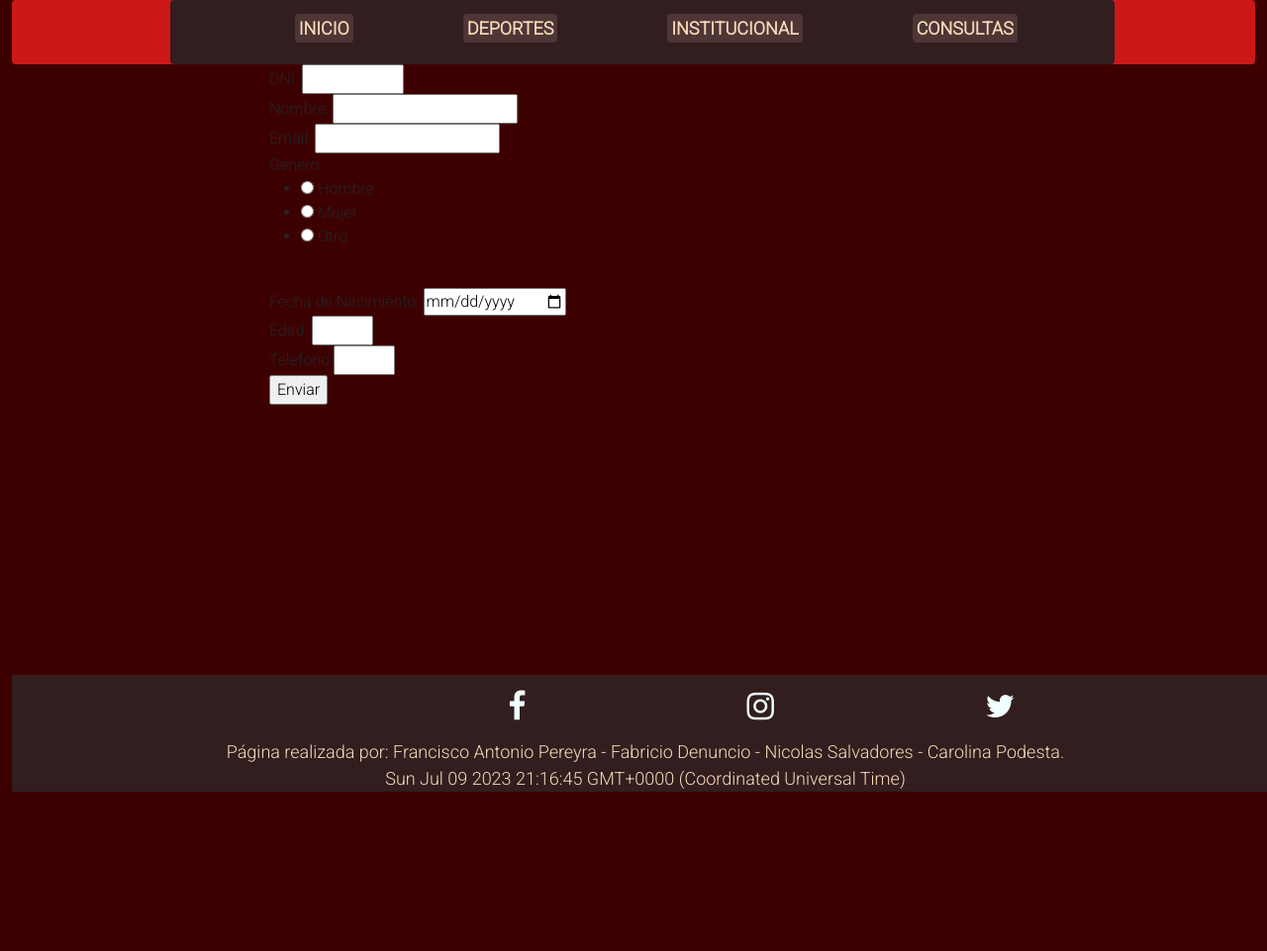
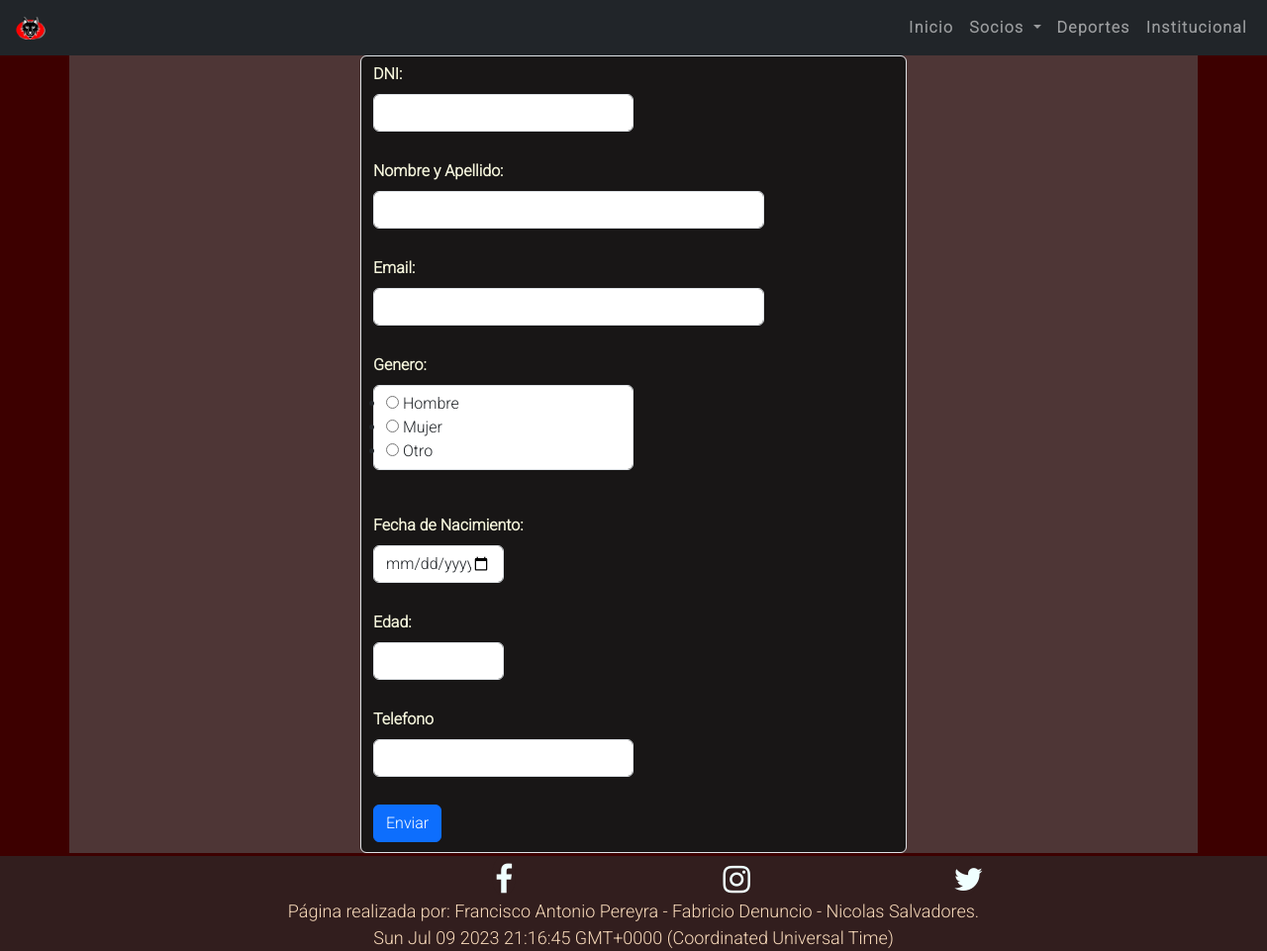
Before and after one commit to fapereyra/CaC_G20_Comision23008, a Flask app: page /formulario in a window 1280 px wide. Shown: the whole page at 99% size. Before the commit the page ends 800 px from the top, so only its background shows below. Run offline with Flask 3, Linux system fonts and the light colour scheme; some libraries are stand-ins or nearby versions.

Commit message:
formulario y front actualizados

```diff
--- a/app.py
+++ b/app.py
@@ -1,6 +1,6 @@
 import sqlite3
 import os
-from flask import Flask, jsonify, request, render_template, url_for
+from flask import Flask, jsonify, request, render_template, url_for, redirect
 from flask_cors import CORS
 from formulario import FormularioInscripcion
 from flask_bootstrap import Bootstrap4
@@ -232,7 +232,7 @@ app.config['SECRET_KEY'] = SECRET_KEY
 inscripcion = InscripcionADeporte()         # Instanciamos una inscripcion
 administracion = AdministracionDeSocios()   # Instanciamos una administracion
 
-@app.route('/', methods=["GET"])
+@app.route('/', methods=["GET", "POST"])
 def index():
     return render_template("index.html")
 
@@ -316,12 +316,15 @@ def obtener_inscripciones():
 @app.route('/formulario', methods=["GET", "POST"])
 def formulario_socio():
     form = FormularioInscripcion()
-    if form.validate_on_submit():
-        form_data = request.form
-        # send_email(form_data['name'], form_data['email'], form_data['message'], type='contact')
-        # return render_template('contact.html', title='Gracias por ponerte en contacto!',
-        #                        subtitle='Tendras tu respuesta muy rapido', form=form)
-    return render_template("formulario.html", title=False, form=form)
+    if request.method == 'POST':
+        if form.validate_on_submit():
+            form_data = request.form
+            return redirect(url_for("formulario_exitoso"))
+    return render_template("formulario.html", form=form)
+
+@app.route('/formulario_exitoso', methods=["GET", "POST"])
+def formulario_exitoso():
+    return render_template("formulario_exitoso.html")
 
 # Finalmente, si estamos ejecutando este archivo, lanzamos app.
 if __name__ == '__main__':
--- a/formulario.py
+++ b/formulario.py
@@ -1,11 +1,11 @@
 from flask_wtf import FlaskForm
-from wtforms import StringField, SubmitField, DateField, IntegerField, RadioField
+from wtforms import StringField, SubmitField, DateField, IntegerField, RadioField, TelField
 from wtforms.validators import InputRequired, Length, Email, NumberRange
 from wtforms.widgets import html_params
 
 class FormularioInscripcion(FlaskForm):
     dni = IntegerField('DNI:', validators=[InputRequired(),NumberRange(min=1, max=99999999, message='Introduce una edad valida') ])
-    nombreyapellido = StringField('Nombre:', validators=[InputRequired(), Length(min=2, max=50)])
+    nombreyapellido = StringField('Nombre y Apellido:', validators=[InputRequired(), Length(min=2, max=50)])
     email = StringField('Email:', validators=[InputRequired(), Length(min=6, max=50), Email()])
     sexo = RadioField('Genero:', choices=[('hombre','Hombre'), ('mujer','Mujer'), ('otro', 'Otro')], validators=[InputRequired(), Length(min=2, max=20)])
     nacimiento = DateField('Fecha de Nacimiento:', validators =[InputRequired()])
@@ -13,5 +13,5 @@ class FormularioInscripcion(FlaskForm):
 
 
 
-    telefono = IntegerField('Telefono', validators=[InputRequired(),NumberRange(min=1, max=110, message='Introduce correctamente, Ej: 1138383833') ])
+    telefono = TelField('Telefono', validators=[InputRequired()], description='Introduce correctamente, Ej: 1138383833')
     submit = SubmitField('Enviar')
--- a/static/css/headerYFooter.css
+++ b/static/css/headerYFooter.css
@@ -33,15 +33,15 @@
     background-color: #950101;
 }
 
-a{
-    background-color: #321E1E;
-    margin-left:16%;
- }
+.nav-item{
+    font-weight: bold;
+    letter-spacing: 0.1vw;
+}
 footer {
     background-color: rgb(61, 55, 55);
     display: flex;
-    overflow: hidden;
     position: absolute;
+    margin-top: 1rem;
     bottom: 0;
     width: 100%;
 }
@@ -63,13 +63,16 @@ footer {
 }
 
 .fa {
-    padding: 1rem;
+
     font-size: 2rem !important;
     width: 1.5rem;
     text-align: center;
     text-decoration: none;
     border-radius: 50%;
     color: azure;
+    background-color: #321E1E;
+    margin-left:16%;
+    padding-top: 0.5rem;
   }
 
 #fb{
--- a/static/css/index.css
+++ b/static/css/index.css
@@ -3,18 +3,20 @@
     font-family: 'Roboto', sans-serif;
 }
 
-a {
-    background-color: rgb(0, 0, 0);
-    border-radius: 4px;
-    padding: 4px;
-    color: white;
-    text-decoration: none;
+body {
+    background-color: #3D0000;
+    overflow-x: hidden;
 }
 
-body {
-    background-color: #3D0000;
-    overflow: hidden
+#contenedor-pagina{
+    position: relative;
+    min-height: 100vh;
 }
+
+#content-wrap {
+    padding-bottom: 6.2rem;
+  }
+
 h1{
     font-size: 3rem;
     color: #F9DBBB;
@@ -89,3 +91,23 @@ h2{
     background-color: black;
     color:red;
 }
+
+.formulario{
+    background-color: #4E3636;
+}
+
+form{
+    background-color: rgb(24, 22, 22) !important;
+    color: beige !important;
+    font-weight: bold !important;
+}
+
+.opciones{
+    background-color: #3D0000;
+    color: #F9DBBB;
+    font-size: 1.5rem;
+}
+
+.opciones p a:hover{
+    background-color: #8f8585;
+}
--- a/static/js/headerYFooter.js
+++ b/static/js/headerYFooter.js
@@ -64,7 +64,7 @@ class Footer{
     }
 }
 
-var mifooter = new Footer("Francisco Antonio Pereyra - Fabricio Denuncio - Nicolas Salvadores - Carolina Podesta", "Club Social Deportivo Wollff", crearFecha())
+var mifooter = new Footer("Francisco Antonio Pereyra - Fabricio Denuncio - Nicolas Salvadores", "Club Social Deportivo Wollff", crearFecha())
 
 function crearFecha(){
     var fecha = new Date()
--- a/templates/formulario.html
+++ b/templates/formulario.html
@@ -7,20 +7,36 @@
 {% block content %}
 {% import "bootstrap/wtf.html" as wtf %}
 
-<div class="container">
-    <div class="row">
-        <div class="col-lg-8 col-md-10 mx-auto">
+<div class="container mb-10 formulario">
+    <div class="row justify-content-center">
+        <div class="col-lg-8 col-md-10 d-flex justify-content-center ">
 
-            <form method="POST" action="/">
+            <form method="POST" class="form-control w-75">
                 {{ form.csrf_token }}
-                {{ form.dni.label }} {{ form.dni() }}<br>
-                {{ form.nombreyapellido.label }} {{ form.nombreyapellido() }}<br>
-                {{ form.email.label }} {{ form.email() }}<br>
-                {{ form.sexo.label }} {{ form.sexo() }}<br>
-                {{ form.nacimiento.label }} {{ form.nacimiento(onchange="calculateAge()") }}<br>
-                {{ form.edad.label }} {{ form.edad() }}<br>
-                {{ form.telefono.label }} {{ form.telefono() }}<br>
-                {{ form.submit() }}
+                <div class="mb-1">
+                {{ form.dni.label(class_="form-label") }} {{ form.dni(class_="form-control w-50") }}<br>
+                </div>
+                <div class="mb-1">
+                {{ form.nombreyapellido.label(class_="form-label") }} {{ form.nombreyapellido(class_="form-control w-75") }}<br>
+                </div>
+                <div class="mb-1">
+                {{ form.email.label(class_="form-label") }} {{ form.email(class_="form-control w-75") }}<br>
+                </div>
+                <div class="mb-1">
+                {{ form.sexo.label(class_="form-label") }} {{ form.sexo(class_="form-control w-50") }}<br>
+                </div>
+                <div class="mb-1">
+                {{ form.nacimiento.label(class_="form-label") }} {{ form.nacimiento(onchange="calculateAge()", class_="form-control w-25") }}<br>
+                </div>
+                <div class="mb-1">
+                {{ form.edad.label(class_="form-label") }} {{ form.edad(class_="form-control w-25") }}<br>
+                </div>
+                <div class="mb-1">
+                {{ form.telefono.label(class_="form-label") }} {{ form.telefono(class_="form-control w-50") }}<br>
+                </div>
+                <div class="mb-1">
+                {{ form.submit(class_="btn btn-primary") }}
+                </div>
               </form>
 
         </div>
--- a/templates/layout.html
+++ b/templates/layout.html
@@ -29,15 +29,51 @@
     <script src={{url_for('static', filename='js/headerYFooter.js')}}></script>
     {% endblock %}
   </head>
-  <body class="container-fluid">
+  <body>
+        <div id="contenedor-pagina">
             <header>
-        <div class="container-fluid fondo contenido">
+                <nav class="navbar navbar-expand-lg navbar-dark bg-dark">
+                    <div class="container-fluid">
+                      <a class="navbar-brand ms-1" href="#"><img src={{url_for('static', filename='img/logo_club.ico')}} alt="" width="30" height="24" class="d-inline-block align-text-top"></a>
+                      <button class="navbar-toggler" type="button" data-bs-toggle="collapse" data-bs-target="#navbarNavAltMarkup" aria-controls="navbarNavAltMarkup" aria-expanded="false" aria-label="Toggle navigation">
+                        <span class="navbar-toggler-icon"></span>
+                      </button>
+                      <div class="collapse navbar-collapse" id="navbarNavDropdown">
+                        <ul class="navbar-nav ms-auto mb-2 mb-lg-0">
+                          <li class="nav-item">
+                            <a class="nav-link" aria-current="page" href="{{url_for('index')}}">Inicio</a>
+                          </li>
+                          <li class="nav-item dropdown">
+                            <a class="nav-link dropdown-toggle" href="#" id="navbarDropdownMenuLink" role="button" data-bs-toggle="dropdown" aria-expanded="false">
+                              Socios
+                            </a>
+                            <ul class="dropdown-menu" aria-labelledby="navbarDropdownMenuLink">
+                              <li><a class="dropdown-item" href="#">Ver socios</a></li>
+                              <li><a class="dropdown-item" href="{{url_for('formulario_socio')}}">Agregar socios</a></li>
+                              <li><a class="dropdown-item" href="#">Modificar socio</a></li>
+                              <li><a class="dropdown-item" href="#">Eliminar socio</a></li>
+                            </ul>
+                          </li>
+                          <li class="nav-item">
+                            <a class="nav-link" href="#">Deportes</a>
+                          </li>
+                          <li class="nav-item">
+                            <a class="nav-link" href="#">Institucional</a>
+                          </li>
+
+                        </ul>
+                      </div>
+                    </div>
+                  </nav>
+                <!-- <div class="container-fluid fondo contenido">
                     <div class="header">
                         <script>crearHeader()</script>
                     </div>
+                </div> -->
+            </header>
+            <div id="content-wrap">
+            {% block content %}{% endblock %}
             </div>
-    </header>
-    {% block content %}{% endblock %}
             <footer>
                 <div class="footer">
                     <script>
@@ -46,5 +82,7 @@
                 </div>
             </footer>
             <script src="https://cdn.jsdelivr.net/npm/bootstrap@5.3.0/dist/js/bootstrap.bundle.min.js" integrity="sha384-geWF76RCwLtnZ8qwWowPQNguL3RmwHVBC9FhGdlKrxdiJJigb/j/68SIy3Te4Bkz" crossorigin="anonymous"></script>
+            <script src={{url_for('static', filename='js/apiPokemon.js')}}></script>
+        </div>
     </body>
 </html>
```
Also changed, not shown: templates/formulario_exitoso.html (added, +19 -0 lines). Lines whose indentation alone changed are shown as unchanged.
